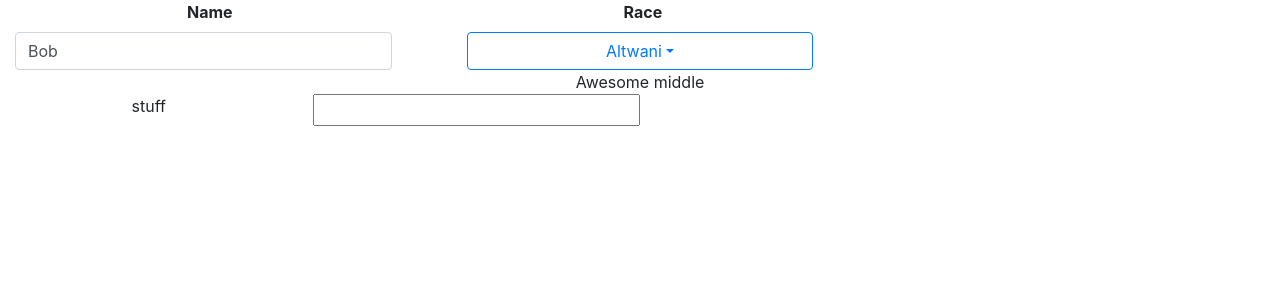
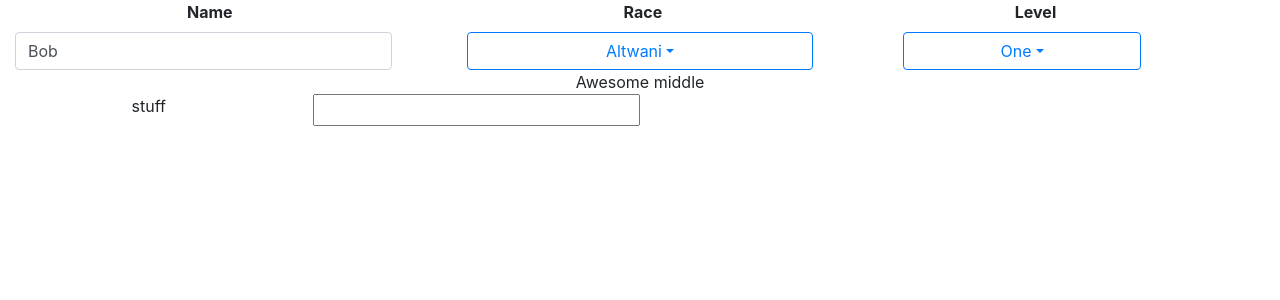
Before and after one commit to nortain/CORPS-Character-Builder, an Angular app: page /character in a window 1280 px wide. Shown: the top 300 px of the page. Built offline with nearby package versions, Linux system fonts and the light colour scheme.

Commit message:
TODO: TDD test still broken, implement code to fix it

```diff
--- a/src/app/character-sheet/character-sheet.component.html
+++ b/src/app/character-sheet/character-sheet.component.html
@@ -4,6 +4,8 @@
       <corps-input [labelName]="'Name'" class="col-lg-4" [newLineLabelName]="true" inputModel="{{character.name}}"></corps-input>
 
       <corps-dropdown [labelName]="'Race'" class="col-lg-4" [newLineLabelName]="true" [values]="races" (valueChange)="reloadCharacter($event)"></corps-dropdown>
+
+    <corps-dropdown [labelName]="'Level'" class="col-lg-3" [newLineLabelName]="true" [values]="levels" (valueChange)="reloadCharacter($event)"> </corps-dropdown>
 
   </div>
   Awesome middle
--- a/src/app/character-sheet/character-sheet.component.ts
+++ b/src/app/character-sheet/character-sheet.component.ts
@@ -4,6 +4,7 @@ import {Race} from "../shared/character/race/race";
 import {AttributeService} from "../shared/attribute/attribute.service";
 import {RaceType} from "../shared/character/race/race-type.enum";
 import {DropdownValueObject} from "../shared/ui/dropdown/dropdown-value-object";
+import {Level} from "../shared/character/level.enum";
 
 @Component({
   selector: 'corps-character-sheet',
@@ -13,6 +14,7 @@ import {DropdownValueObject} from "../shared/ui/dropdown/dropdown-value-object";
 export class CharacterSheetComponent implements OnInit {
   character: Character;
   races: DropdownValueObject[];
+  levels: DropdownValueObject[];
 
   constructor(private attributeService: AttributeService) {
 
@@ -20,11 +22,12 @@ export class CharacterSheetComponent implements OnInit {
 
   ngOnInit() {
     this.races = this.attributeService.getArrayOfDropdownValueObjectsFromEnum(RaceType, false);
+    this.levels = this.attributeService.getArrayOfDropdownValueObjectsFromEnum(Level, false);
     const raceType = this.races[0].label;
     this.character = new Character("Bob", RaceType[raceType] as RaceType);
   }
 
-  reloadCharacter(raceType) {
+  reloadCharacter(raceType: RaceType, level: Level) {
 
   }
 
--- a/src/app/shared/character/character.ts
+++ b/src/app/shared/character/character.ts
@@ -4,6 +4,8 @@ import {Armor} from "../armor/armor";
 import {MagicDefense} from "../magic-defense/magic-defense";
 import {STARTING_MAGIC_DEFENSES} from "../constants/constants";
 import {RaceType} from "./race/race-type.enum";
+import {Level} from "./level.enum";
+import {RacialSubType} from "./race/racial-sub-type.enum";
 
 export class Character extends Race {
 
@@ -11,8 +13,8 @@ export class Character extends Race {
   armor: Armor;
   magicDefenses: Array<MagicDefense>;
 
-  constructor(public name: string, public raceType: RaceType) {
-    super(raceType);
+  constructor(public name: string, public raceType: RaceType, level?: Level, subRace?: RacialSubType) {
+    super(raceType, level, subRace);
     this.magicDefenses = STARTING_MAGIC_DEFENSES;
 
   }
--- a/src/app/shared/constants/testing-constants.ts
+++ b/src/app/shared/constants/testing-constants.ts
@@ -1,4 +1,6 @@
 import {DropdownValueObject} from "../ui/dropdown/dropdown-value-object";
+import {Character} from "../character/character";
+import {RaceType} from "../character/race/race-type.enum";
 
 export function mockDropdownData() {
   return [
@@ -7,3 +9,8 @@ export function mockDropdownData() {
     {value: -1, label: "tom"}
   ] as DropdownValueObject[];
 }
+
+export function mockCharacter(name = "Bob", raceType = RaceType.Altwani) {
+  const character = new Character(name, raceType);
+  return character;
+}
```
Also changed, not shown: 1 other file (tests, documents, lock files or other folders).
